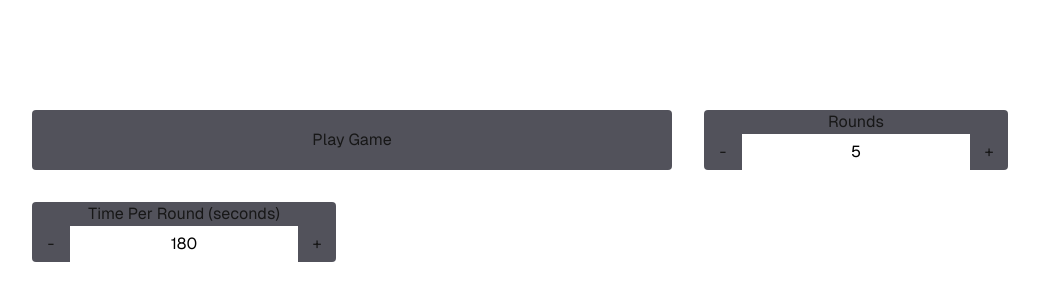
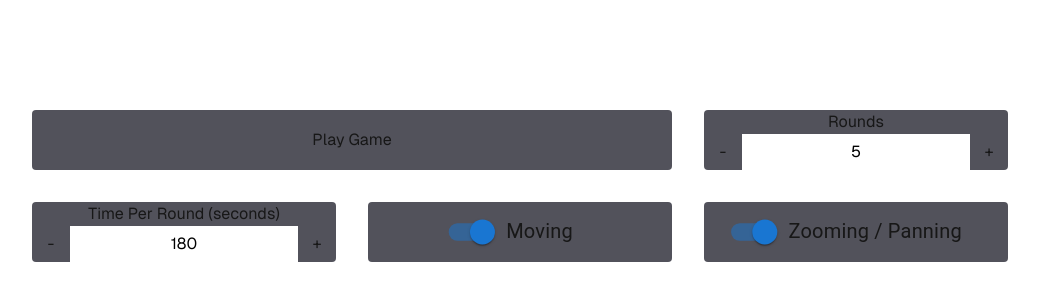
Before and after one commit to Q1000Q/openguessr, a Next.js app: page / in a window 1280 px wide. Shown: the part 214-514 px from the top of the page, without its empty margins (120-1159 px from the left). Built offline with nearby package versions, Linux system fonts and the light colour scheme.

Commit message:
Added Moving and Zooming / Panning switches

```diff
--- a/app/page.tsx
+++ b/app/page.tsx
@@ -2,6 +2,10 @@
 import "./page.css"
 import { useState } from "react";
 import Game from "./game/page";
+import FormGroup from '@mui/material/FormGroup';
+import FormControlLabel from '@mui/material/FormControlLabel';
+import Switch from '@mui/material/Switch';
+
 export default function Home() {
 
   const [rounds, setRounds] = useState(5);
@@ -49,6 +53,20 @@ export default function Home() {
             <input onChange={(e) => setTime(Number(e.target.value))} type="number" name="time" id="time" value={time} className="text-black text-center w-full" />
             <button className="bg-zinc-600 rounded-br hover:bg-zinc-800 transition-colors duration-200" onClick={increseTime}>+</button>
           </div>
+          <div className="bg-zinc-600 rounded flex justify-center items-center">
+            <div className="scale-125">
+              <FormGroup>
+                <FormControlLabel control={<Switch defaultChecked />} label="Moving" />
+              </FormGroup>
+            </div>
+          </div>
+          <div className="bg-zinc-600 rounded flex justify-center items-center">
+            <div className="scale-125">
+              <FormGroup>
+                <FormControlLabel control={<Switch defaultChecked />} label="Zooming / Panning" />
+              </FormGroup>
+            </div>
+          </div>
         </div>
       </main>
     </div>) : view == "game" ? <Game rounds={rounds} time={time}></Game> : ""
--- a/package.json
+++ b/package.json
@@ -9,7 +9,10 @@
     "lint": "next lint"
   },
   "dependencies": {
+    "@emotion/react": "^11.14.0",
+    "@emotion/styled": "^11.14.0",
     "@googlemaps/react-wrapper": "^1.1.42",
+    "@mui/material": "^6.1.10",
     "@react-google-maps/api": "^2.20.3",
     "next": "15.0.4",
     "react": "^19.0.0",
```
Also changed, not shown: 1 other file (tests, documents, lock files or other folders).
